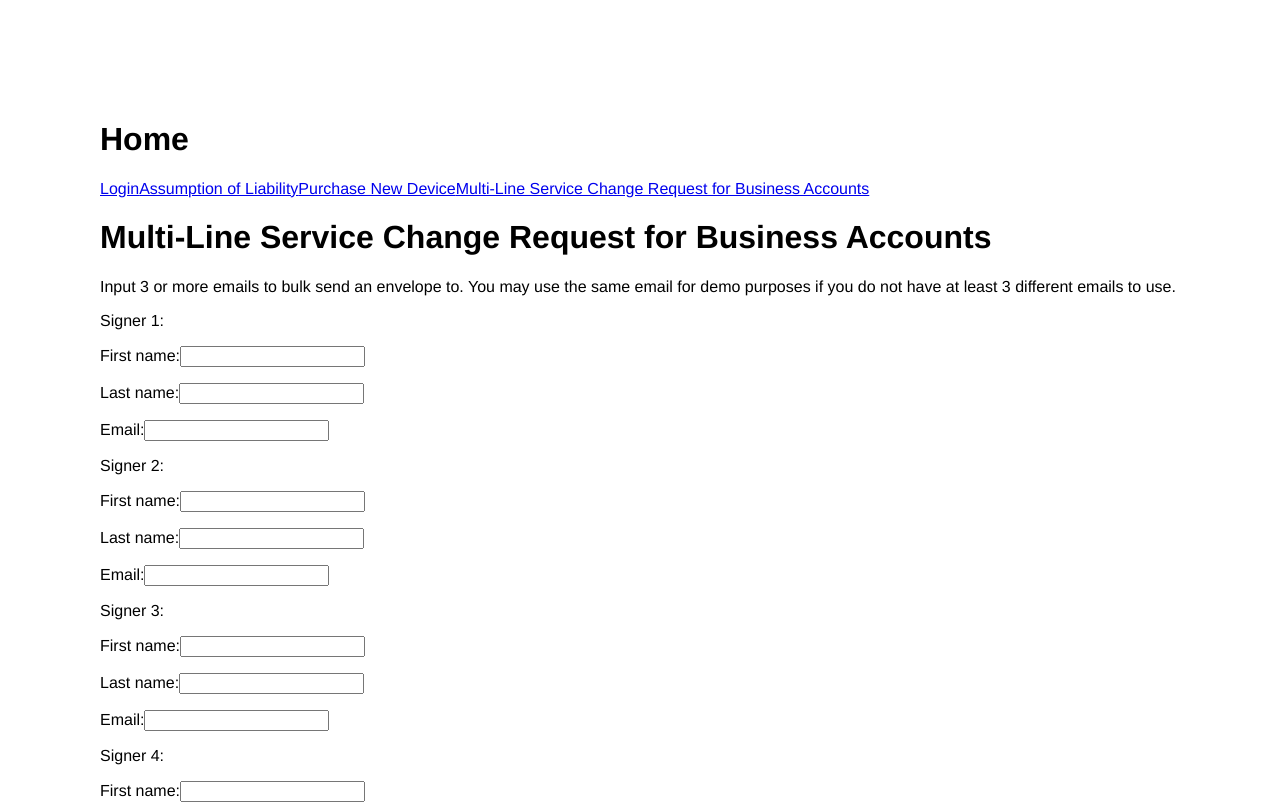
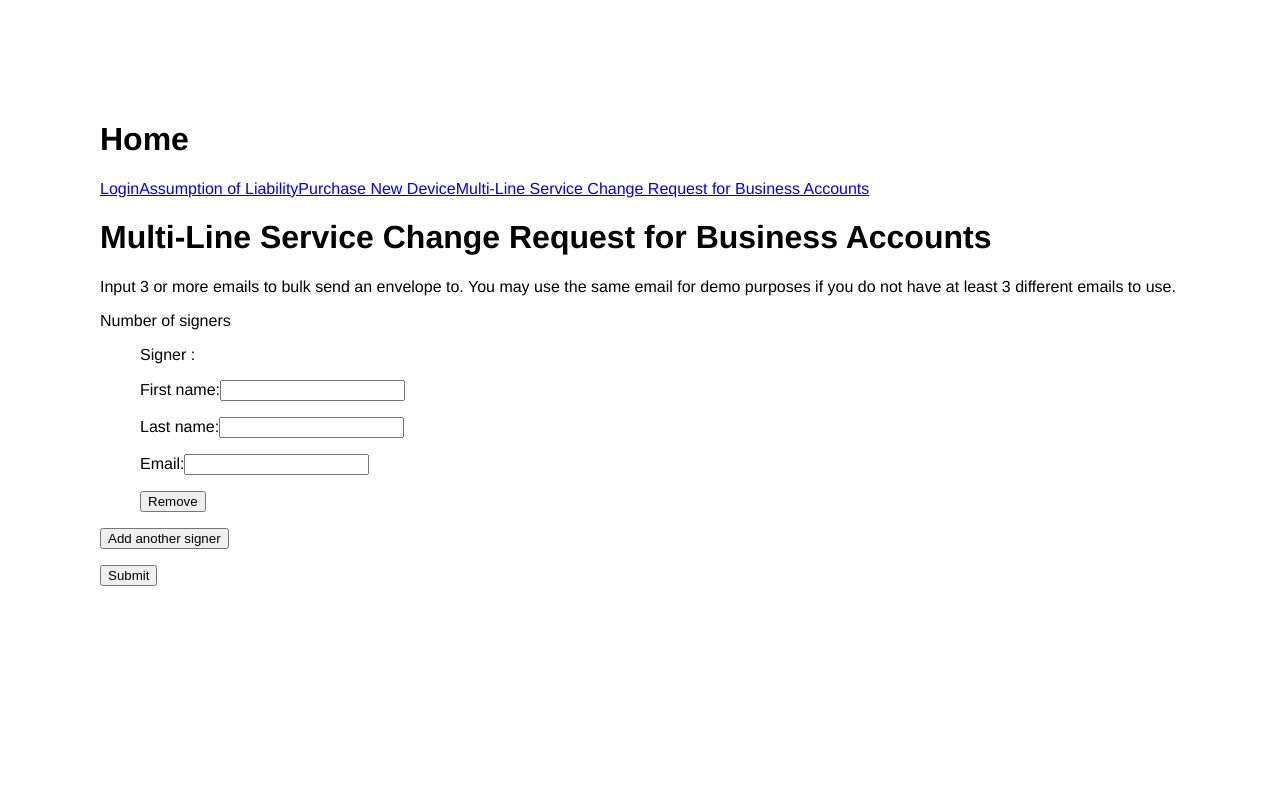
Before and after one commit to docusign/sample-app-mytelecom-nodejs, a React (Create React App) app in the folder client/: page /service-change in a window 1280 px wide. Shown: the top 804 px of the page. Built offline with nearby package versions, Linux system fonts and the light colour scheme.

Commit message:
form visual, actual form processing is broken

```diff
--- a/client/src/components/ServiceChangeForm.js
+++ b/client/src/components/ServiceChangeForm.js
@@ -1,6 +1,6 @@
-import React from "react";
+import { useEffect } from "react";
 import text from "../assets/Text.json";
-import { useForm } from "react-hook-form";
+import { useForm, useFieldArray, Controller } from "react-hook-form";
 import { ErrorMessage } from "@hookform/error-message";
 import {
   emailRegExp,
@@ -14,48 +14,79 @@ function ServiceChangeForm({ onSubmit }) {
     register,
     handleSubmit,
     formState: { errors },
-  } = useForm();
+    control,
+    watch,
+  } = useForm({
+    defaultValues: {
+      signers: [
+        {
+          firstName: "",
+          lastName: "",
+          email: "",
+        },
+      ],
+    },
+  });
+
+  const { fields, append, remove } = useFieldArray({
+    control,
+    name: "signers",
+  });
 
   const ErrorMessageContainer = ({ children }) => (
     <span className="error">{children}</span>
   );
 
-  const Signer = ({ numSigner, firstName, lastName, signerEmail }) => (
+  // const watchResult = watch("signers");
+  // console.log(watchResult);
+
+  const RequiredSigner = ({
+    index,
+    // firstName,
+    // lastName,
+    // signerEmail,
+    // field,
+  }) => (
+    console.log(`test: ${index}`),
+    (
       <>
-      <label>Signer {numSigner}:</label>
+        <label>Signer {index}:</label>
         <p></p>
         <label>{text.formLabels.firstName}</label>
         <input
           type="text"
-        {...register(firstName, {
+          name={`signers[${index}].firstName`}
+          {...register(`signers.${index}.firstName`, {
             required: formCheckFieldRequired,
             maxLength: formCheckNameMaxLength,
           })}
         />
         <ErrorMessage
           errors={errors}
-        name={firstName}
+          name="{firstName}"
           as={<ErrorMessageContainer />}
         />
         <p></p>
         <label>{text.formLabels.lastName}</label>
         <input
+          name={`signers[${index}].lastName`}
           type="text"
-        {...register(lastName, {
+          {...register(`signers.${index}.lastName`, {
             required: formCheckFieldRequired,
             maxLength: formCheckNameMaxLength,
           })}
         />
         <ErrorMessage
           errors={errors}
-        name={lastName}
+          name="{lastName}"
           as={<ErrorMessageContainer />}
         />
         <p></p>
         <label>{text.formLabels.email}</label>
         <input
           type="text"
-        {...register(signerEmail, {
+          name={`signers[${index}],email`}
+          {...register(`signers.${index}.email`, {
             required: formCheckFieldRequired,
             pattern: {
               value: emailRegExp,
@@ -65,47 +96,65 @@ function ServiceChangeForm({ onSubmit }) {
         />
         <ErrorMessage
           errors={errors}
-        name={signerEmail}
+          name="{signerEmail}"
           as={<ErrorMessageContainer />}
         />
         <p></p>
+        <button type="button" onAbort={() => remove(index)}>
+          Remove
+        </button>
       </>
+    )
   );
 
   return (
     <form onSubmit={handleSubmit(onSubmit)}>
       <label>{text.serviceChange.formTitle}</label>
       <p></p>
-      <Signer
-        numSigner={1}
-        firstName={"firstName1"}
-        lastName={"lastName1"}
-        signerEmail={"signerEmail1"}
-      ></Signer>
-      <Signer
-        numSigner={2}
-        firstName={"firstName2"}
-        lastName={"lastName2"}
-        signerEmail={"signerEmail2"}
-      ></Signer>
-      <Signer
-        numSigner={3}
-        firstName={"firstName3"}
-        lastName={"lastName3"}
-        signerEmail={"signerEmail3"}
-      ></Signer>
-      <Signer
-        numSigner={4}
-        firstName={"firstName4"}
-        lastName={"lastName4"}
-        signerEmail={"signerEmail4"}
-      ></Signer>
-      <Signer
-        numSigner={5}
-        firstName={"firstName5"}
-        lastName={"lastName5"}
-        signerEmail={"signerEmail5"}
-      ></Signer>
+      <label>Number of signers</label>
+      {fields.map(({ id }, index) => {
+        return (
+          <ul key={id}>
+            <RequiredSigner>index = {index}</RequiredSigner>
+            {/* <label>First Name: </label>
+              <input
+                name={`signers[${index}].firstName`}
+                defaultValue={`${item.firstName}`}
+                {...register(`signers.nested[${index}].firstName`)}
+              />
+              <p></p>
+
+              <label>Last Name: </label>
+              <input
+                name={`signers[${index}].lastName`}
+                defaultValue={`${item.lastName}`}
+                {...register(`signers.nested[${index}].lastName`)}
+              />
+              <p></p>
+
+              <label>Email: </label>
+              <input
+                name={`signers[${index}].email`}
+                defaultValue={`${item.email}`}
+                {...register(`signers.nested[${index}].email`)}
+              />
+              <p></p>
+              <button type="button" onClick={() => remove(index)}>
+                Delete Signer {index + 1}
+              </button>
+              <p></p> */}
+          </ul>
+        );
+      })}
+      <button
+        type="button"
+        onClick={() => {
+          append({});
+        }}
+      >
+        Add another signer
+      </button>
+      <p></p>
       <input type="submit" value={text.formLabels.buttonName} />
     </form>
   );
--- a/client/src/pages/ServiceChange.js
+++ b/client/src/pages/ServiceChange.js
@@ -8,8 +8,8 @@ function ServiceChange() {
   async function handleSubmit(event) {
     // Make request body
     const body = {
-      signerName: event.firstName + " " + event.lastName,
-      signerEmail: event.signerEmail,
+      signerName1: event.firstName1 + " " + event.lastName1,
+      signerEmail1: event.signerEmail1,
     };
 
     console.log(body);
@@ -17,9 +17,7 @@ function ServiceChange() {
     // Send request to server
     try {
       const response = await sendRequest("/serviceChange", body);
-      console.log("Received response:");
-      console.log(response.data);
-
+      console.log(`Received response: ${response.data}`);
       navigate("/submitted");
     } catch (error) {
       console.log("handleSubmit error");
```
Also changed, not shown: 2 other files (tests, documents, lock files or other folders). Lines whose indentation alone changed are shown as unchanged.
